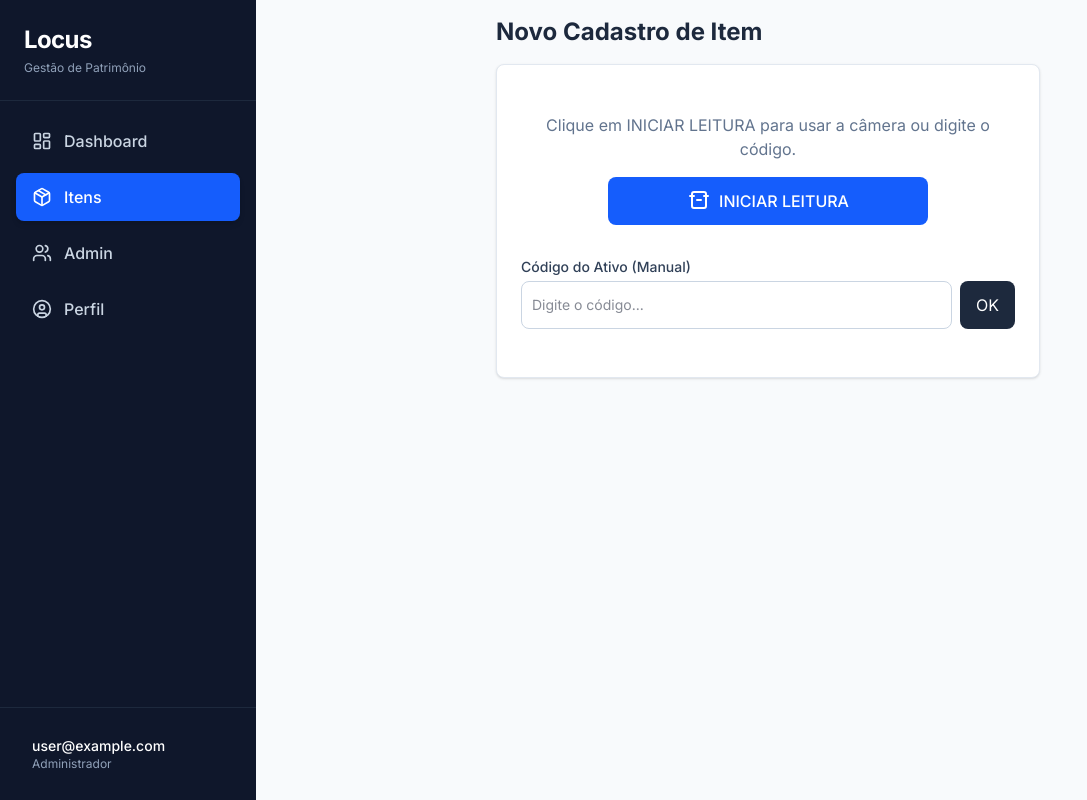
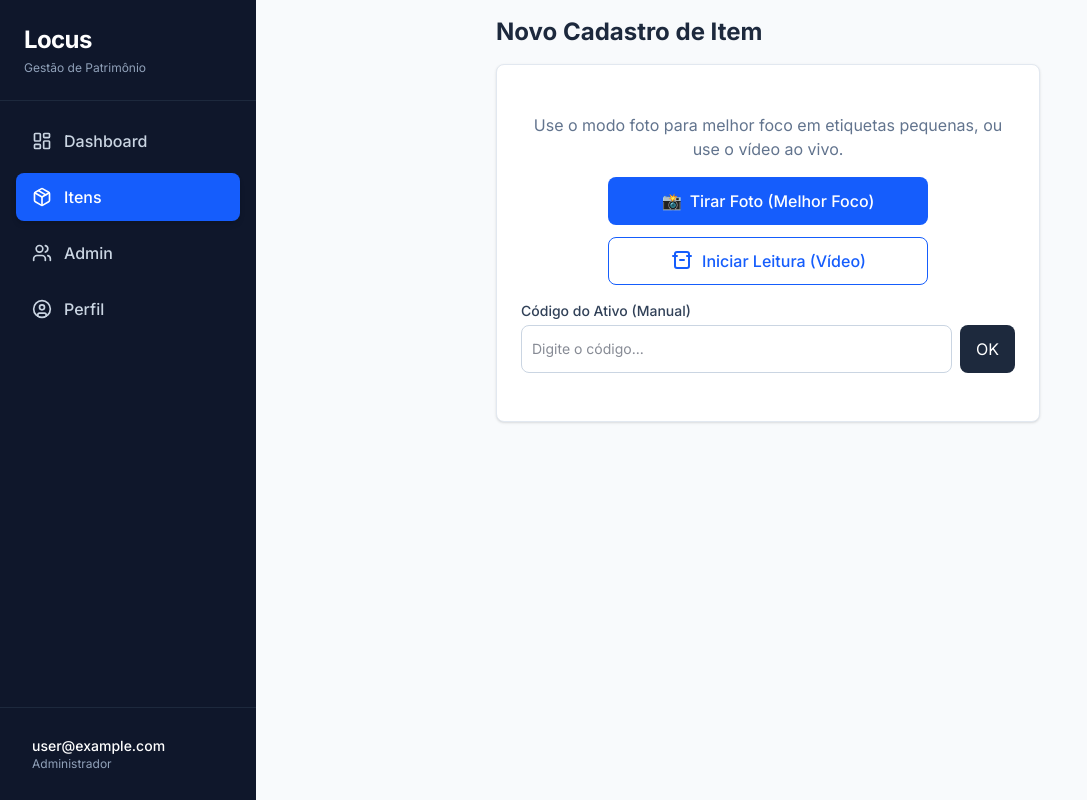
Before and after one commit to brunof3l/Locus-Web, a Next.js app: page /items/new in a window 1280 px wide. Shown: the whole page, without its empty margins (0-1087 px from the left). Built offline with nearby package versions, Linux system fonts and the light colour scheme; no server answers; sample sign-in values are in the browser's storage.

Commit message:
feat: add photo mode scanner and fix brand chart layout

```diff
--- a/app/items/new/page.tsx
+++ b/app/items/new/page.tsx
@@ -19,8 +19,10 @@ export default function NewItemPage() {
   const [error, setError] = useState<string | null>(null);
   const [scannerError, setScannerError] = useState<string | null>(null);
   const [isScanning, setIsScanning] = useState(false);
+  const [isAnalyzingPhoto, setIsAnalyzingPhoto] = useState(false);
   const html5QrCodeRef = useRef<Html5Qrcode | null>(null);
   const manualCodeRef = useRef<HTMLInputElement | null>(null);
+  const fileInputRef = useRef<HTMLInputElement | null>(null);
 
   useEffect(() => {
     const unsubscribe = onAuthStateChanged(auth, (currentUser) => {
@@ -86,6 +88,31 @@ export default function NewItemPage() {
     handleStopScanner();
     setAssetCode(decodedText);
     setScannerError(null);
+  };
+
+  const handlePhotoFileChange = async (e: React.ChangeEvent<HTMLInputElement>) => {
+    const file = e.target.files && e.target.files[0];
+    if (!file) return;
+
+    setScannerError(null);
+    setIsAnalyzingPhoto(true);
+
+    try {
+      let instance = html5QrCodeRef.current;
+      if (!instance) {
+        instance = new Html5Qrcode("reader");
+        html5QrCodeRef.current = instance;
+      }
+
+      const decodedText = await instance.scanFile(file, true);
+      handleScanSuccess(decodedText);
+    } catch (err) {
+      console.error("Photo scan error", err);
+      setScannerError("Código não encontrado na foto. Tente aproximar mais e focar bem.");
+    } finally {
+      setIsAnalyzingPhoto(false);
+      e.target.value = "";
+    }
   };
 
   const handleStartScanner = async () => {
@@ -185,14 +212,27 @@ export default function NewItemPage() {
           {!isScanning && (
             <div className="py-6">
               <div className="mb-4 text-slate-500">
-                Clique em INICIAR LEITURA para usar a câmera ou digite o código.
+                Use o modo foto para melhor foco em etiquetas pequenas, ou use o vídeo ao vivo.
               </div>
+              <div className="flex flex-col items-center gap-3 mb-4">
+                <button
+                  type="button"
+                  onClick={() => {
+                    if (fileInputRef.current) {
+                      fileInputRef.current.click();
+                    }
+                  }}
+                  className="inline-flex items-center justify-center px-6 bg-blue-600 text-white font-medium rounded-lg hover:bg-blue-700 transition-colors min-h-[48px] w-full max-w-xs"
+                >
+                  <span className="mr-2">📸</span>
+                  Tirar Foto (Melhor Foco)
+                </button>
                 <button
                   type="button"
                   onClick={() => {
                     void handleStartScanner();
                   }}
-                className="inline-flex items-center justify-center px-6 bg-blue-600 text-white font-medium rounded-lg hover:bg-blue-700 transition-colors min-h-[48px] w-full max-w-xs mb-4"
+                  className="inline-flex items-center justify-center px-6 bg-white text-blue-600 border border-blue-600 font-medium rounded-lg hover:bg-blue-50 transition-colors min-h-[48px] w-full max-w-xs"
                 >
                   <svg
                     xmlns="http://www.w3.org/2000/svg"
@@ -208,7 +248,29 @@ export default function NewItemPage() {
                       d="M3 7h4m10 0h4M5 7V5a2 2 0 012-2h10a2 2 0 012 2v2m0 0v10a2 2 0 01-2 2H7a2 2 0 01-2-2V7m5 4h4"
                     />
                   </svg>
-                INICIAR LEITURA
+                  Iniciar Leitura (Vídeo)
+                </button>
+              </div>
+              <input
+                ref={fileInputRef}
+                id="qr-input-file"
+                type="file"
+                accept="image/*"
+                capture="environment"
+                hidden
+                onChange={handlePhotoFileChange}
+              />
+              {isAnalyzingPhoto && (
+                <div className="mb-2 text-sm text-slate-500">
+                  Analisando imagem...
+                </div>
+              )}
+              <button
+                type="button"
+                onClick={handleManualCodeConfirm}
+                className="hidden"
+              >
+                Placeholder
               </button>
 
               <div className="mt-4 text-left">
--- a/app/page.tsx
+++ b/app/page.tsx
@@ -253,11 +253,11 @@ export default function Dashboard() {
       {/* Main Content: Chart & Actions */}
       <div className="grid grid-cols-1 lg:grid-cols-3 gap-8">
         {/* Chart Section */}
-        <div className="lg:col-span-2 bg-white p-6 rounded-xl shadow-sm border border-slate-100">
+        <div className="lg:col-span-2 bg-white p-4 md:p-6 rounded-xl shadow-sm border border-slate-100">
           <h3 className="text-lg font-bold text-slate-800 mb-6">Distribuição por Marca</h3>
-          <div className="h-[300px] w-full">
+          <div className="h-[400px] w-full">
             {chartData.length > 0 ? (
-              <ResponsiveContainer width="100%" height="100%">
+              <ResponsiveContainer width="100%" height={300}>
                 <PieChart>
                   <Pie
                     data={chartData}
@@ -277,10 +277,11 @@ export default function Dashboard() {
                     contentStyle={{ borderRadius: '8px', border: 'none', boxShadow: '0 4px 6px -1px rgb(0 0 0 / 0.1)' }}
                   />
                   <Legend
-                    layout="vertical"
-                    verticalAlign="middle"
-                    align="right"
+                    layout="horizontal"
+                    verticalAlign="bottom"
+                    align="center"
                     iconType="circle"
+                    wrapperStyle={{ paddingTop: "20px" }}
                   />
                 </PieChart>
               </ResponsiveContainer>
```
Lines whose indentation alone changed are shown as unchanged.
